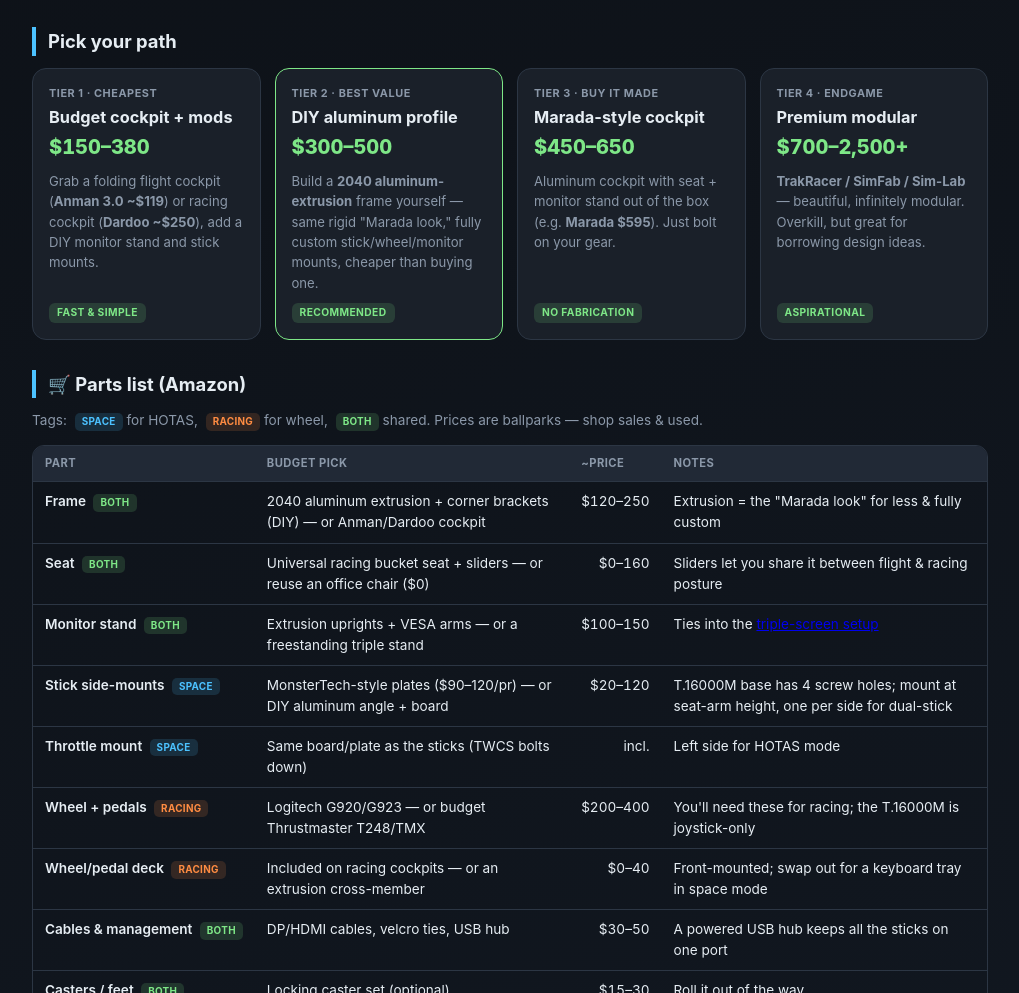
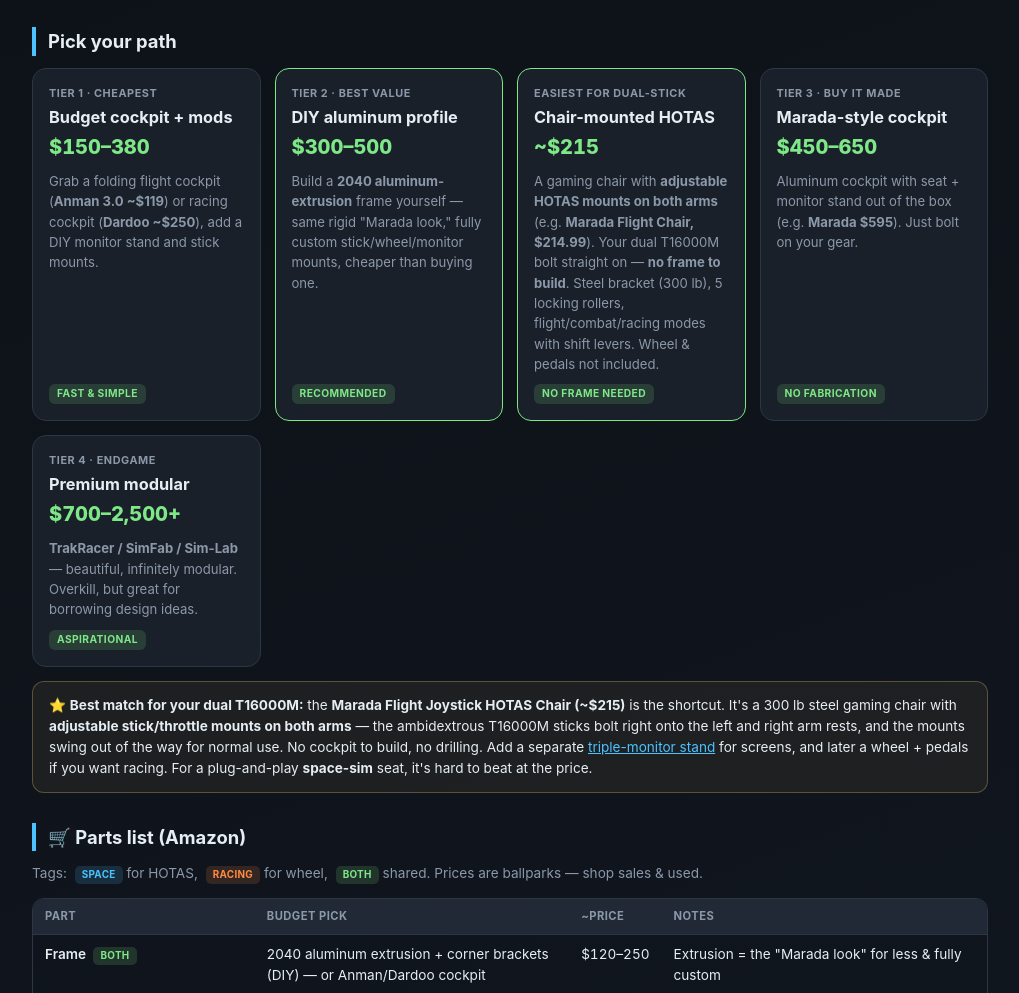
Before and after one commit to boommedia/eric-doerr, a plain HTML site: page gaming/rig-build.html in a window 1280 px wide. Shown: the part 307-1300 px from the top of the page, without its empty margins (130-1149 px from the left). Drawn offline with Linux system fonts and the light colour scheme.

Commit message:
Add Marada chair-mounted HOTAS option to sim rig guide (~$215, dual-stick fit)

```diff
--- a/gaming/rig-build.html
+++ b/gaming/rig-build.html
@@ -94,6 +94,13 @@
       <p>Build a <b>2040 aluminum-extrusion</b> frame yourself — same rigid "Marada look," fully custom stick/wheel/monitor mounts, cheaper than buying one.</p>
       <span class="badge">Recommended</span>
     </div>
+    <div class="tier pick">
+      <div class="lvl">Easiest for dual-stick</div>
+      <h3>Chair-mounted HOTAS</h3>
+      <div class="cost">~$215</div>
+      <p>A gaming chair with <b>adjustable HOTAS mounts on both arms</b> (e.g. <b>Marada Flight Chair, $214.99</b>). Your dual T16000M bolt straight on — <b>no frame to build</b>. Steel bracket (300&nbsp;lb), 5 locking rollers, flight/combat/racing modes with shift levers. Wheel &amp; pedals not included.</p>
+      <span class="badge">No frame needed</span>
+    </div>
     <div class="tier">
       <div class="lvl">Tier 3 · Buy it made</div>
       <h3>Marada-style cockpit</h3>
@@ -108,6 +115,10 @@
       <p><b>TrakRacer / SimFab / Sim-Lab</b> — beautiful, infinitely modular. Overkill, but great for borrowing design ideas.</p>
       <span class="badge">Aspirational</span>
     </div>
+  </div>
+
+  <div class="callout tip">
+    ⭐ <b>Best match for your dual T16000M:</b> the <b>Marada Flight Joystick HOTAS Chair (~$215)</b> is the shortcut. It's a 300&nbsp;lb steel gaming chair with <b>adjustable stick/throttle mounts on both arms</b> — the ambidextrous T16000M sticks bolt right onto the left and right arm rests, and the mounts swing out of the way for normal use. No cockpit to build, no drilling. Add a separate <a href="./triple-screen.html">triple-monitor stand</a> for screens, and later a wheel + pedals if you want racing. For a plug-and-play <b>space-sim</b> seat, it's hard to beat at the price.
   </div>
 
   <h2 class="sec">🛒 Parts list (Amazon)</h2>
```
